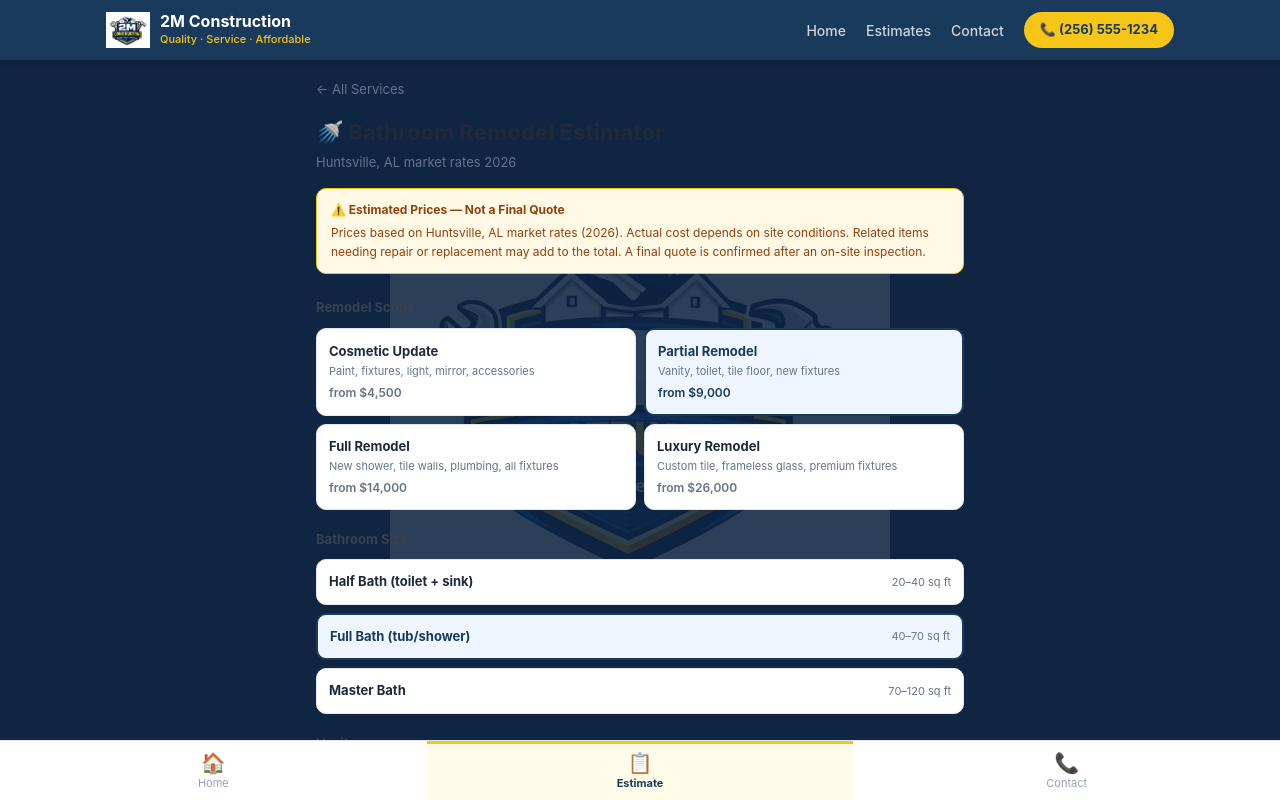
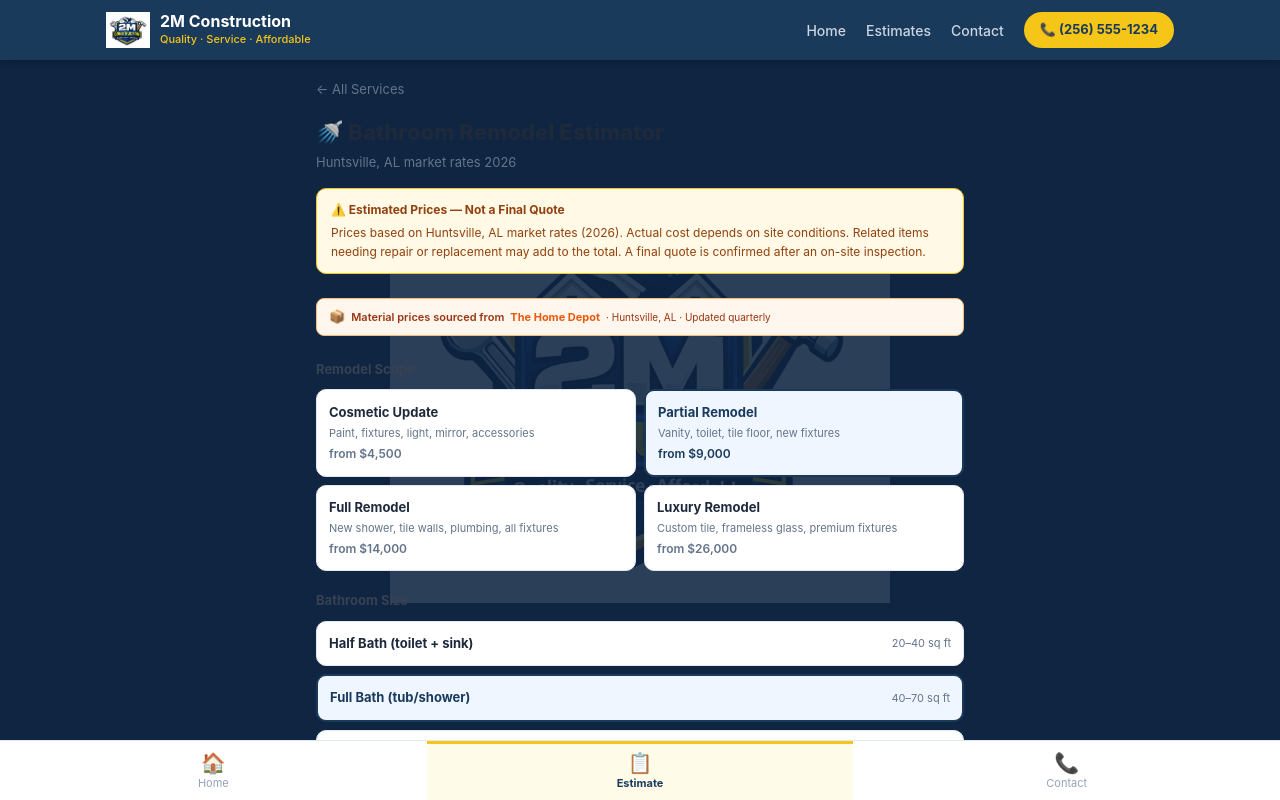
Before and after one commit to tomnguyen4484/2m-construction, a Next.js app: page /estimate/bathroom in a window 1280 px wide. Shown: the top 800 px of the page. Built offline with nearby package versions, Linux system fonts and the light colour scheme.

Commit message:
Add Home Depot material pricing badge to all 10 estimators

```diff
--- a/app/estimate/bathroom/page.tsx
+++ b/app/estimate/bathroom/page.tsx
@@ -78,6 +78,16 @@ export default function BathroomEstimator() {
         <p style={{ fontSize:'12px', color:'#92400E', margin:0, lineHeight:1.6 }}>Prices based on Huntsville, AL market rates (2026). Actual cost depends on site conditions. Related items needing repair or replacement may add to the total. A final quote is confirmed after an on-site inspection.</p>
       </div>
 
+      {/* Home Depot material pricing badge */}
+      <div style={{ display:'flex', alignItems:'center', gap:'6px', background:'#FFF7ED', border:'1px solid #FDBA74', borderRadius:'8px', padding:'8px 12px', marginBottom:'24px' }}>
+        <span style={{ fontSize:'13px' }}>📦</span>
+        <span style={{ fontSize:'11px', color:'#9A3412', fontWeight:600 }}>Material prices sourced from</span>
+        <a href="https://www.homedepot.com" target="_blank" rel="noopener noreferrer"
+          style={{ fontSize:'11px', color:'#EA580C', fontWeight:700, textDecoration:'none' }}>
+          The Home Depot
+        </a>
+        <span style={{ fontSize:'10px', color:'#9A3412' }}>· Huntsville, AL · Updated quarterly</span>
+      </div>
       {/* Scope */}
       <div style={{ marginBottom:'20px' }}>
         <label style={{ display:'block', fontSize:'13px', fontWeight:700, color:'#374151', marginBottom:'10px' }}>Remodel Scope</label>
--- a/app/estimate/concrete/page.tsx
+++ b/app/estimate/concrete/page.tsx
@@ -74,6 +74,17 @@ export default function ConcreteEstimator() {
           <p style={{ fontSize:'12px', color:'#92400E', margin:0, fontWeight:600 }}>Estimated Prices — Not Live Data</p>
           <p style={{ fontSize:'12px', color:'#92400E', margin:'2px 0 0' }}>Market estimates for Huntsville, AL. Includes concrete, rebar, and labor.</p>
         </div>
+      </div>
+
+      {/* Home Depot material pricing badge */}
+      <div style={{ display:'flex', alignItems:'center', gap:'6px', background:'#FFF7ED', border:'1px solid #FDBA74', borderRadius:'8px', padding:'8px 12px', marginBottom:'24px' }}>
+        <span style={{ fontSize:'13px' }}>📦</span>
+        <span style={{ fontSize:'11px', color:'#9A3412', fontWeight:600 }}>Material prices sourced from</span>
+        <a href="https://www.homedepot.com" target="_blank" rel="noopener noreferrer"
+          style={{ fontSize:'11px', color:'#EA580C', fontWeight:700, textDecoration:'none' }}>
+          The Home Depot
+        </a>
+        <span style={{ fontSize:'10px', color:'#9A3412' }}>· Huntsville, AL · Updated quarterly</span>
       </div>
 
       <div style={{ marginBottom:'20px' }}>
--- a/app/estimate/deck/page.tsx
+++ b/app/estimate/deck/page.tsx
@@ -77,6 +77,16 @@ export default function DeckEstimator() {
         <p style={{ fontSize:'12px', color:'#92400E', margin:0, lineHeight:1.6 }}>Prices based on Huntsville, AL market rates (2026). Actual cost depends on site conditions. Related items needing repair or replacement may add to the total. A final quote is confirmed after an on-site inspection.</p>
       </div>
 
+      {/* Home Depot material pricing badge */}
+      <div style={{ display:'flex', alignItems:'center', gap:'6px', background:'#FFF7ED', border:'1px solid #FDBA74', borderRadius:'8px', padding:'8px 12px', marginBottom:'24px' }}>
+        <span style={{ fontSize:'13px' }}>📦</span>
+        <span style={{ fontSize:'11px', color:'#9A3412', fontWeight:600 }}>Material prices sourced from</span>
+        <a href="https://www.homedepot.com" target="_blank" rel="noopener noreferrer"
+          style={{ fontSize:'11px', color:'#EA580C', fontWeight:700, textDecoration:'none' }}>
+          The Home Depot
+        </a>
+        <span style={{ fontSize:'10px', color:'#9A3412' }}>· Huntsville, AL · Updated quarterly</span>
+      </div>
       {/* Material */}
       <div style={{ marginBottom:'20px' }}>
         <label style={{ display:'block', fontSize:'13px', fontWeight:700, color:'#374151', marginBottom:'10px' }}>Decking Material</label>
--- a/app/estimate/drywall/page.tsx
+++ b/app/estimate/drywall/page.tsx
@@ -71,6 +71,16 @@ export default function DrywallEstimator() {
         <p style={{ fontSize:'12px', color:'#92400E', margin:0, lineHeight:1.6 }}>Prices based on Huntsville, AL market rates (2026). Actual cost depends on site conditions. Related items needing repair or replacement may add to the total. A final quote is confirmed after an on-site inspection.</p>
       </div>
 
+      {/* Home Depot material pricing badge */}
+      <div style={{ display:'flex', alignItems:'center', gap:'6px', background:'#FFF7ED', border:'1px solid #FDBA74', borderRadius:'8px', padding:'8px 12px', marginBottom:'24px' }}>
+        <span style={{ fontSize:'13px' }}>📦</span>
+        <span style={{ fontSize:'11px', color:'#9A3412', fontWeight:600 }}>Material prices sourced from</span>
+        <a href="https://www.homedepot.com" target="_blank" rel="noopener noreferrer"
+          style={{ fontSize:'11px', color:'#EA580C', fontWeight:700, textDecoration:'none' }}>
+          The Home Depot
+        </a>
+        <span style={{ fontSize:'10px', color:'#9A3412' }}>· Huntsville, AL · Updated quarterly</span>
+      </div>
       <div style={{ marginBottom:'20px' }}>
         <label style={{ display:'block', fontSize:'13px', fontWeight:700, color:'#374151', marginBottom:'10px' }}>Type of Work</label>
         <div style={{ display:'grid', gridTemplateColumns:'1fr 1fr', gap:'8px' }}>
--- a/app/estimate/fence/page.tsx
+++ b/app/estimate/fence/page.tsx
@@ -103,11 +103,21 @@ export default function FenceEstimator() {
         <div>
           <p style={{ fontSize:'12px', color:'#92400E', margin:0, fontWeight:700 }}>Estimated Prices — Not Live Data</p>
           <p style={{ fontSize:'12px', color:'#92400E', margin:'2px 0 0' }}>
-            Market estimates for Huntsville, AL area. Live Home Depot pricing integration coming in Phase 3. Final price confirmed on-site.
+            Market estimates for Huntsville, AL area. Material prices sourced directly from Home Depot Huntsville, AL. Final quote confirmed on-site.
           </p>
         </div>
       </div>
 
+      {/* Home Depot material pricing badge */}
+      <div style={{ display:'flex', alignItems:'center', gap:'6px', background:'#FFF7ED', border:'1px solid #FDBA74', borderRadius:'8px', padding:'8px 12px', marginBottom:'24px' }}>
+        <span style={{ fontSize:'13px' }}>📦</span>
+        <span style={{ fontSize:'11px', color:'#9A3412', fontWeight:600 }}>Material prices sourced from</span>
+        <a href="https://www.homedepot.com" target="_blank" rel="noopener noreferrer"
+          style={{ fontSize:'11px', color:'#EA580C', fontWeight:700, textDecoration:'none' }}>
+          The Home Depot
+        </a>
+        <span style={{ fontSize:'10px', color:'#9A3412' }}>· Huntsville, AL · Updated quarterly</span>
+      </div>
       {/* STEP 1: Material */}
       <div style={{ marginBottom:'28px' }}>
         <div style={{ fontSize:'11px', fontWeight:700, color:'#1A3A5C', letterSpacing:'0.8px', marginBottom:'8px' }}>STEP 1 — MATERIAL</div>
--- a/app/estimate/flooring/page.tsx
+++ b/app/estimate/flooring/page.tsx
@@ -67,6 +67,17 @@ export default function FlooringEstimator() {
           <p style={{ fontSize:'12px', color:'#92400E', margin:0, fontWeight:600 }}>Estimated Prices — Not Live Data</p>
           <p style={{ fontSize:'12px', color:'#92400E', margin:'2px 0 0' }}>Market estimates for Huntsville, AL. Material price includes 10% waste factor.</p>
         </div>
+      </div>
+
+      {/* Home Depot material pricing badge */}
+      <div style={{ display:'flex', alignItems:'center', gap:'6px', background:'#FFF7ED', border:'1px solid #FDBA74', borderRadius:'8px', padding:'8px 12px', marginBottom:'24px' }}>
+        <span style={{ fontSize:'13px' }}>📦</span>
+        <span style={{ fontSize:'11px', color:'#9A3412', fontWeight:600 }}>Material prices sourced from</span>
+        <a href="https://www.homedepot.com" target="_blank" rel="noopener noreferrer"
+          style={{ fontSize:'11px', color:'#EA580C', fontWeight:700, textDecoration:'none' }}>
+          The Home Depot
+        </a>
+        <span style={{ fontSize:'10px', color:'#9A3412' }}>· Huntsville, AL · Updated quarterly</span>
       </div>
 
       <div style={{ marginBottom:'20px' }}>
--- a/app/estimate/handyman/page.tsx
+++ b/app/estimate/handyman/page.tsx
@@ -72,6 +72,16 @@ export default function HandymanEstimator() {
         <p style={{ fontSize:'12px', color:'#92400E', margin:0, lineHeight:1.6 }}>Prices based on Huntsville, AL market rates (2026). Actual cost depends on site conditions. Related items needing repair or replacement may add to the total. A final quote is confirmed after an on-site inspection.</p>
       </div>
 
+      {/* Home Depot material pricing badge */}
+      <div style={{ display:'flex', alignItems:'center', gap:'6px', background:'#FFF7ED', border:'1px solid #FDBA74', borderRadius:'8px', padding:'8px 12px', marginBottom:'24px' }}>
+        <span style={{ fontSize:'13px' }}>📦</span>
+        <span style={{ fontSize:'11px', color:'#9A3412', fontWeight:600 }}>Material prices sourced from</span>
+        <a href="https://www.homedepot.com" target="_blank" rel="noopener noreferrer"
+          style={{ fontSize:'11px', color:'#EA580C', fontWeight:700, textDecoration:'none' }}>
+          The Home Depot
+        </a>
+        <span style={{ fontSize:'10px', color:'#9A3412' }}>· Huntsville, AL · Updated quarterly</span>
+      </div>
       <div style={{ marginBottom:'20px' }}>
         <label style={{ display:'block', fontSize:'13px', fontWeight:700, color:'#374151', marginBottom:'10px' }}>What do you need done?</label>
         <div style={{ display:'grid', gridTemplateColumns:'1fr 1fr', gap:'8px' }}>
--- a/app/estimate/kitchen/page.tsx
+++ b/app/estimate/kitchen/page.tsx
@@ -80,6 +80,17 @@ export default function KitchenEstimator() {
           <p style={{ fontSize:'12px', color:'#92400E', margin:0, fontWeight:600 }}>Estimated Prices — Not Live Data</p>
           <p style={{ fontSize:'12px', color:'#92400E', margin:'2px 0 0' }}>Market estimates for Huntsville, AL. Appliances not included.</p>
         </div>
+      </div>
+
+      {/* Home Depot material pricing badge */}
+      <div style={{ display:'flex', alignItems:'center', gap:'6px', background:'#FFF7ED', border:'1px solid #FDBA74', borderRadius:'8px', padding:'8px 12px', marginBottom:'24px' }}>
+        <span style={{ fontSize:'13px' }}>📦</span>
+        <span style={{ fontSize:'11px', color:'#9A3412', fontWeight:600 }}>Material prices sourced from</span>
+        <a href="https://www.homedepot.com" target="_blank" rel="noopener noreferrer"
+          style={{ fontSize:'11px', color:'#EA580C', fontWeight:700, textDecoration:'none' }}>
+          The Home Depot
+        </a>
+        <span style={{ fontSize:'10px', color:'#9A3412' }}>· Huntsville, AL · Updated quarterly</span>
       </div>
 
       <div style={{ marginBottom:'20px' }}>
--- a/app/estimate/painting/page.tsx
+++ b/app/estimate/painting/page.tsx
@@ -73,6 +73,16 @@ export default function PaintingEstimator() {
         <p style={{ fontSize:'12px', color:'#92400E', margin:0, lineHeight:1.6 }}>Prices based on Huntsville, AL market rates (2026). Actual cost depends on site conditions. Related items needing repair or replacement may add to the total. A final quote is confirmed after an on-site inspection.</p>
       </div>
 
+      {/* Home Depot material pricing badge */}
+      <div style={{ display:'flex', alignItems:'center', gap:'6px', background:'#FFF7ED', border:'1px solid #FDBA74', borderRadius:'8px', padding:'8px 12px', marginBottom:'24px' }}>
+        <span style={{ fontSize:'13px' }}>📦</span>
+        <span style={{ fontSize:'11px', color:'#9A3412', fontWeight:600 }}>Material prices sourced from</span>
+        <a href="https://www.homedepot.com" target="_blank" rel="noopener noreferrer"
+          style={{ fontSize:'11px', color:'#EA580C', fontWeight:700, textDecoration:'none' }}>
+          The Home Depot
+        </a>
+        <span style={{ fontSize:'10px', color:'#9A3412' }}>· Huntsville, AL · Updated quarterly</span>
+      </div>
       <div style={{ marginBottom:'20px' }}>
         <label style={{ display:'block', fontSize:'13px', fontWeight:700, color:'#374151', marginBottom:'10px' }}>What needs painting?</label>
         <div style={{ display:'grid', gridTemplateColumns:'1fr 1fr', gap:'8px' }}>
--- a/app/estimate/roofing/page.tsx
+++ b/app/estimate/roofing/page.tsx
@@ -73,6 +73,17 @@ export default function RoofingEstimator() {
           <p style={{ fontSize:'12px', color:'#92400E', margin:0, fontWeight:600 }}>Estimated Prices — Not Live Data</p>
           <p style={{ fontSize:'12px', color:'#92400E', margin:'2px 0 0' }}>Market estimates for Huntsville, AL. Includes material & labor. Final quote after inspection.</p>
         </div>
+      </div>
+
+      {/* Home Depot material pricing badge */}
+      <div style={{ display:'flex', alignItems:'center', gap:'6px', background:'#FFF7ED', border:'1px solid #FDBA74', borderRadius:'8px', padding:'8px 12px', marginBottom:'24px' }}>
+        <span style={{ fontSize:'13px' }}>📦</span>
+        <span style={{ fontSize:'11px', color:'#9A3412', fontWeight:600 }}>Material prices sourced from</span>
+        <a href="https://www.homedepot.com" target="_blank" rel="noopener noreferrer"
+          style={{ fontSize:'11px', color:'#EA580C', fontWeight:700, textDecoration:'none' }}>
+          The Home Depot
+        </a>
+        <span style={{ fontSize:'10px', color:'#9A3412' }}>· Huntsville, AL · Updated quarterly</span>
       </div>
 
       <div style={{ marginBottom:'20px' }}>
```
